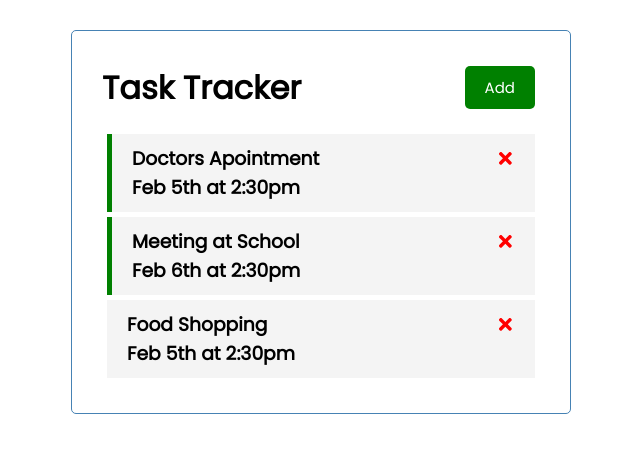
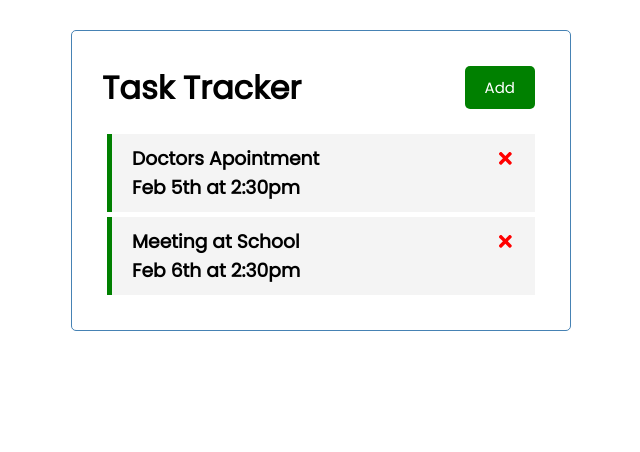
Before and after one commit to maniplek/Task-Tracker-React, a React (Create React App) app: page / in a window 1280 px wide. Shown: the top 452 px of the page, without its empty margins (319-959 px from the left). Built offline with nearby package versions, Linux system fonts and the light colour scheme; data requests are answered from the project's data file.

Commit message:
added tasks id json database and added delete method

```diff
--- /dev/null
+++ b/db.json
@@ -0,0 +1,16 @@
+{
+  "tasks": [
+    {
+      "id": 1,
+      "text": "Doctors Apointment",
+      "day": "Feb 5th at 2:30pm",
+      "reminder": true
+    },
+    {
+      "id": 2,
+      "text": "Meeting at School",
+      "day": "Feb 6th at 2:30pm",
+      "reminder": true
+    }
+  ]
+}
--- a/package.json
+++ b/package.json
@@ -17,7 +17,8 @@
     "start": "react-scripts start",
     "build": "react-scripts build",
     "test": "react-scripts test",
-    "eject": "react-scripts eject"
+    "eject": "react-scripts eject",
+    "server": "json-server --watch db.json --port 5000"
   },
   "eslintConfig": {
     "extends": [
--- a/src/App.js
+++ b/src/App.js
@@ -1,4 +1,4 @@
-import { useState } from 'react/cjs/react.development';
+import { useState, useEffect } from 'react/cjs/react.development';
 import Header from './components/Header';
 import Tasks from './components/Tasks';
 import AddTask from './components/AddTask';
@@ -7,28 +7,25 @@
 
 function App() {
  const [showAddTask, setShowAddTask] = useState(false)
-  const  [ tasks, setTasks] = useState(
-    [
-        {
-            id:1,
-            text: 'Doctors Apointment',
-            day: 'Feb 5th at 2:30pm',
-            reminder: true,
-        },
-        {
-          id:2,
-          text: 'Meeting at School',
-          day: 'Feb 6th at 2:30pm',
-          reminder: true,
-      },
-      {
-          id:3,
-          text: 'Food Shopping',
-          day: 'Feb 5th at 2:30pm',
-          reminder: false,
-      }
-    ]
-)
+  const  [ tasks, setTasks] = useState([])
+
+  useEffect(()=>{
+    const getTasks = async () =>{
+      const tasksFromServer = await fetchTasks()
+      setTasks(tasksFromServer)
+    }
+
+    getTasks()
+  }, [])
+
+
+  //Fetch Tasks
+  const fetchTasks = async () => {
+    const res = await fetch('http://localhost:5000/tasks')
+    const data = await res.json()
+
+    return data
+  }
 
 //Add task
 const addTask = (task) =>{
@@ -39,7 +36,11 @@
 
 
 //delete Task
-const deleteTask = (id) => {
+const deleteTask = async (id) => {
+  await fetch(`http://localhost:5000/tasks/${id}`,
+  {
+    method: 'DELETE'
+  })
   setTasks(tasks.filter((task) => task.id !== id))
 }
 
--- a/src/components/Tasks.js
+++ b/src/components/Tasks.js
@@ -4,8 +4,8 @@
 
  return(
   <>
-    {tasks.map((task)=> (
-    <Task key={task.id} task={task}
+    {tasks.map((task,index)=> (
+    <Task key={index} task={task}
     onDelete={onDelete}
     onToggle={onToggle} />
     ))}
```
